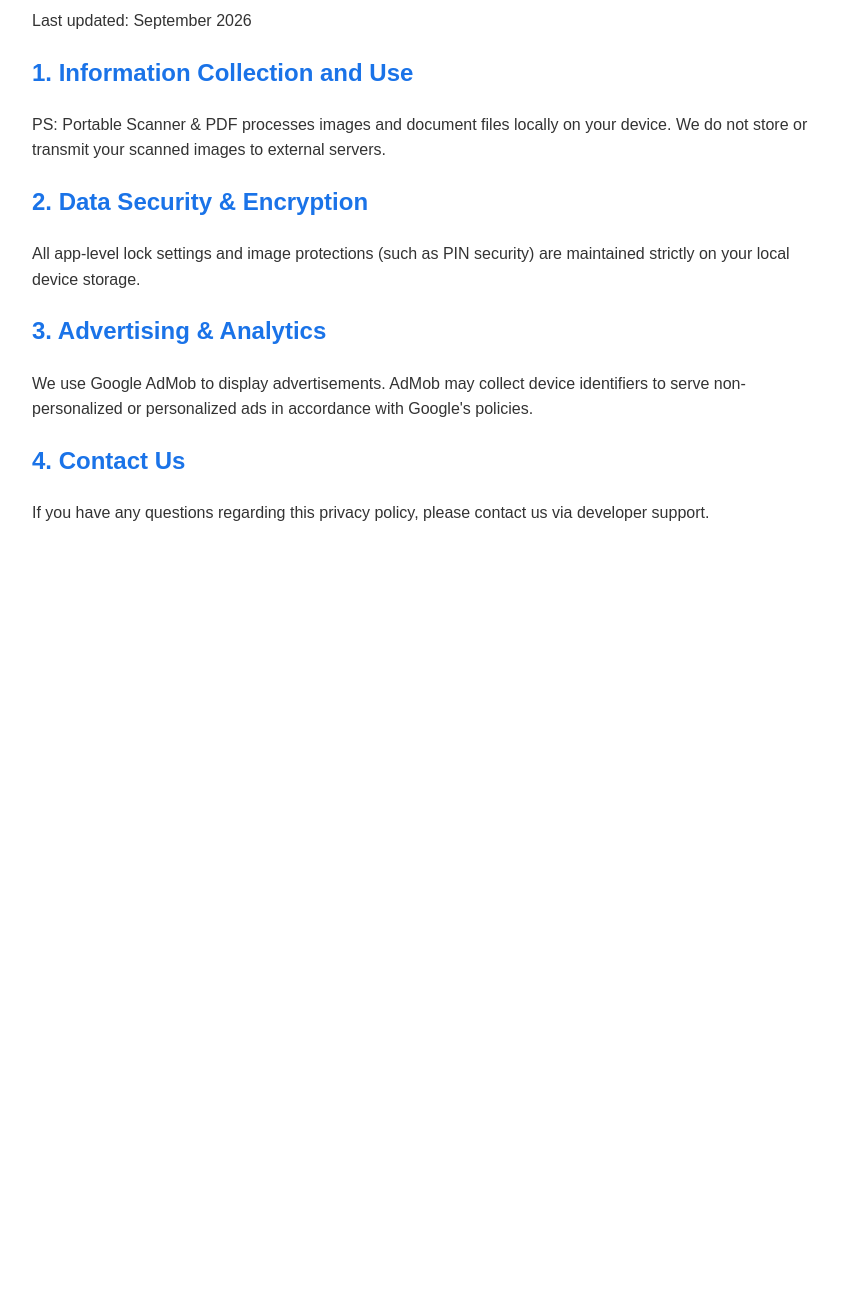
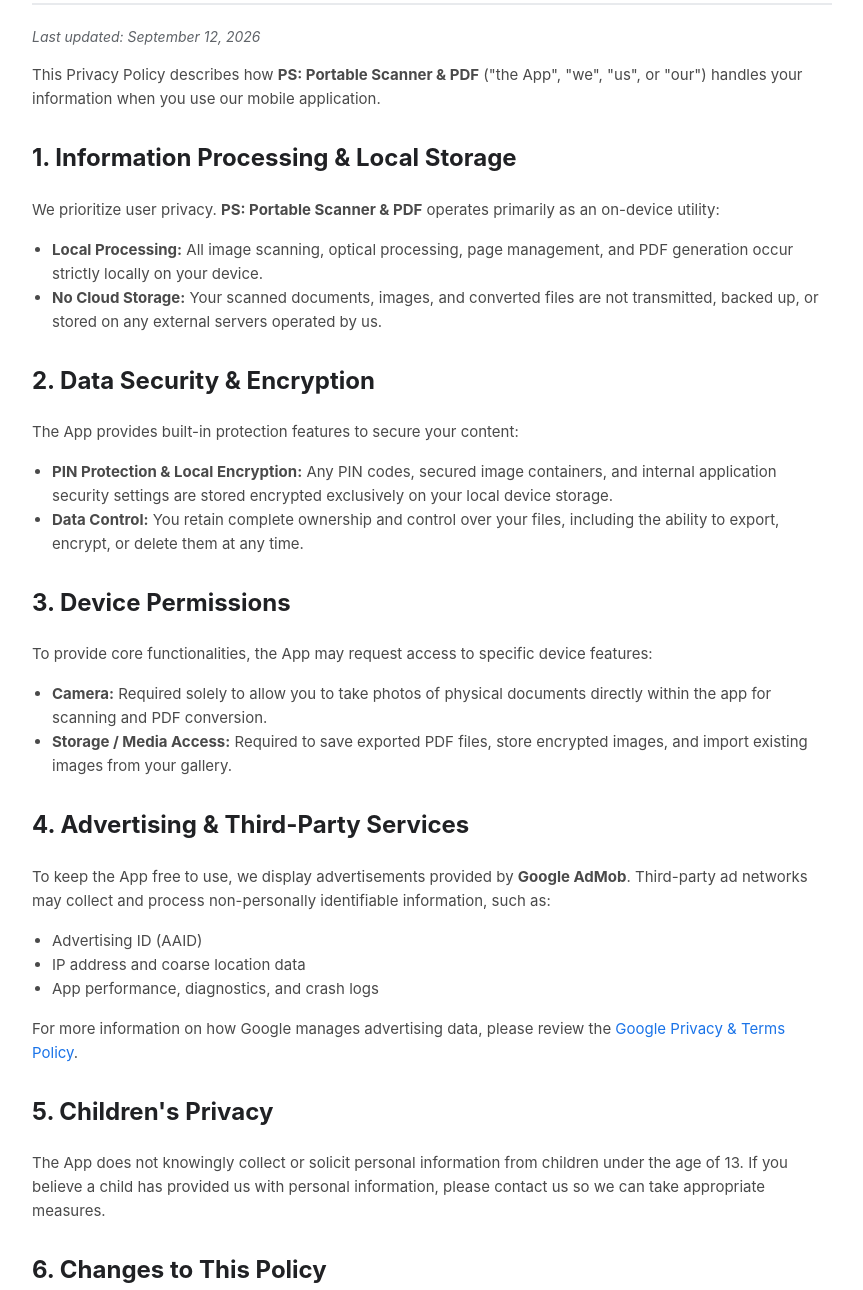
Before and after one commit to FT-ASD/PS-app, a plain HTML site: page index.html in a window 1280 px wide. Shown: the part 106-1396 px from the top of the page, without its empty margins (208-1071 px from the left). Before the commit the page ends 800 px from the top, so only its background shows below. Drawn offline with Linux system fonts and the light colour scheme.

Commit message:
Revise privacy policy and improve styling
Updated the privacy policy content and styling for clarity and consistency.

```diff
--- a/index.html
+++ b/index.html
@@ -5,24 +5,69 @@
     <meta name="viewport" content="width=device-width, initial-scale=1.0">
     <title>Privacy Policy - PS: Portable Scanner & PDF</title>
     <style>
-        body { font-family: Arial, sans-serif; line-height: 1.6; padding: 20px; max-width: 800px; margin: auto; color: #333; }
-        h1, h2 { color: #1a73e8; }
+        body {
+            font-family: -apple-system, BlinkMacSystemFont, "Segoe UI", Roboto, Helvetica, Arial, sans-serif;
+            line-height: 1.6;
+            color: #333;
+            max-width: 800px;
+            margin: 0 auto;
+            padding: 24px;
+        }
+        h1 { color: #1a73e8; border-bottom: 2px solid #e8eaed; padding-bottom: 12px; }
+        h2 { color: #202124; margin-top: 28px; }
+        p, li { font-size: 15px; color: #4a4a4a; }
+        ul { padding-left: 20px; }
+        a { color: #1a73e8; text-decoration: none; }
+        a:hover { text-decoration: underline; }
+        .last-updated { color: #5f6368; font-size: 14px; font-style: italic; }
     </style>
 </head>
 <body>
-    <h1>Privacy Policy for PS: Portable Scanner & PDF</h1>
-    <p>Last updated: September 2026</p>
 
-    <h2>1. Information Collection and Use</h2>
-    <p>PS: Portable Scanner & PDF processes images and document files locally on your device. We do not store or transmit your scanned images to external servers.</p>
+    <h1>Privacy Policy</h1>
+    <p class="last-updated">Last updated: September 12, 2026</p>
+
+    <p>This Privacy Policy describes how <strong>PS: Portable Scanner & PDF</strong> ("the App", "we", "us", or "our") handles your information when you use our mobile application.</p>
+
+    <h2>1. Information Processing & Local Storage</h2>
+    <p>We prioritize user privacy. <strong>PS: Portable Scanner & PDF</strong> operates primarily as an on-device utility:</p>
+    <ul>
+        <li><strong>Local Processing:</strong> All image scanning, optical processing, page management, and PDF generation occur strictly locally on your device.</li>
+        <li><strong>No Cloud Storage:</strong> Your scanned documents, images, and converted files are not transmitted, backed up, or stored on any external servers operated by us.</li>
+    </ul>
 
     <h2>2. Data Security & Encryption</h2>
-    <p>All app-level lock settings and image protections (such as PIN security) are maintained strictly on your local device storage.</p>
+    <p>The App provides built-in protection features to secure your content:</p>
+    <ul>
+        <li><strong>PIN Protection & Local Encryption:</strong> Any PIN codes, secured image containers, and internal application security settings are stored encrypted exclusively on your local device storage.</li>
+        <li><strong>Data Control:</strong> You retain complete ownership and control over your files, including the ability to export, encrypt, or delete them at any time.</li>
+    </ul>
 
-    <h2>3. Advertising & Analytics</h2>
-    <p>We use Google AdMob to display advertisements. AdMob may collect device identifiers to serve non-personalized or personalized ads in accordance with Google's policies.</p>
+    <h2>3. Device Permissions</h2>
+    <p>To provide core functionalities, the App may request access to specific device features:</p>
+    <ul>
+        <li><strong>Camera:</strong> Required solely to allow you to take photos of physical documents directly within the app for scanning and PDF conversion.</li>
+        <li><strong>Storage / Media Access:</strong> Required to save exported PDF files, store encrypted images, and import existing images from your gallery.</li>
+    </ul>
 
-    <h2>4. Contact Us</h2>
-    <p>If you have any questions regarding this privacy policy, please contact us via developer support.</p>
+    <h2>4. Advertising & Third-Party Services</h2>
+    <p>To keep the App free to use, we display advertisements provided by <strong>Google AdMob</strong>. Third-party ad networks may collect and process non-personally identifiable information, such as:</p>
+    <ul>
+        <li>Advertising ID (AAID)</li>
+        <li>IP address and coarse location data</li>
+        <li>App performance, diagnostics, and crash logs</li>
+    </ul>
+    <p>For more information on how Google manages advertising data, please review the <a href="https://policies.google.com/privacy" target="_blank" rel="noopener">Google Privacy & Terms Policy</a>.</p>
+
+    <h2>5. Children's Privacy</h2>
+    <p>The App does not knowingly collect or solicit personal information from children under the age of 13. If you believe a child has provided us with personal information, please contact us so we can take appropriate measures.</p>
+
+    <h2>6. Changes to This Policy</h2>
+    <p>We may update our Privacy Policy periodically to reflect changes in app features or legal requirements. Updated versions will be published on this page with a revised "Last updated" date.</p>
+
+    <h2>7. Contact Us</h2>
+    <p>If you have any questions or suggestions regarding this Privacy Policy, please contact us at:</p>
+    <p><strong>Email:</strong> support@ft-asd.com</p>
+
 </body>
 </html>
```
